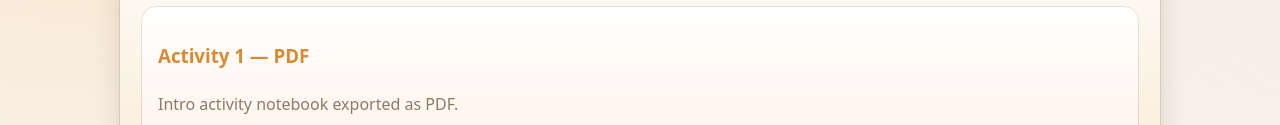
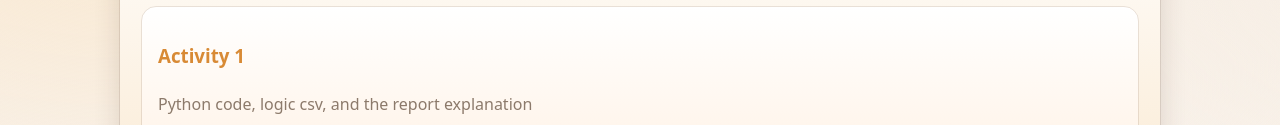
Before and after one commit to mendezjerick/CSST101-3A-AY25-26, a plain HTML site: page index.html in a window 1280 px wide. Shown: the part 827-952 px from the top of the page. Drawn offline with Linux system fonts and the light colour scheme.

Commit message:
Update index.html

```diff
--- a/index.html
+++ b/index.html
@@ -181,8 +181,8 @@
     /* Projects data */
     const projects = [
       {
-        title: "Activity 1 — PDF",
-        desc: "Intro activity notebook exported as PDF.",
+        title: "Activity 1",
+        desc: "Python code, logic csv, and the report explanation",
         tags: ["CSST101"],
         href: "https://github.com/mendezjerick/CSST101-3A-AY25-26/tree/main/projects/Act1"
       }
```
